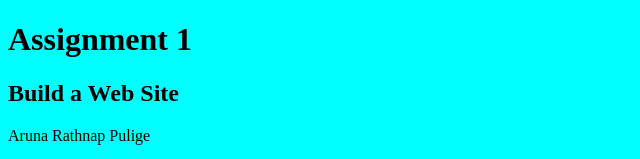
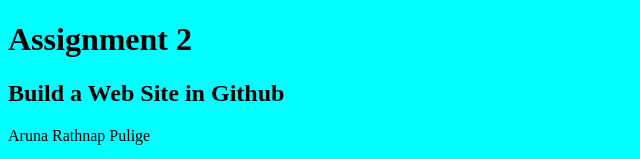
Before and after one commit to apwickrama/apwickrama.github.io, a plain HTML site: page index.html in a window 1280 px wide. Shown: the top 159 px of the page, without its empty margins (0-640 px from the left). Drawn offline with Linux system fonts and the light colour scheme.

Commit message:
Changed the Heading

```diff
--- a/index.html
+++ b/index.html
@@ -7,8 +7,8 @@
 
 <body bgcolor="cyan">
 
-	<h1>Assignment 1</h1>
-	<h2>Build a Web Site</h2>
+	<h1>Assignment 2</h1>
+	<h2>Build a Web Site in Github</h2>
 	<p>Aruna Rathnap Pulige</p>
 
 	<div>
```
